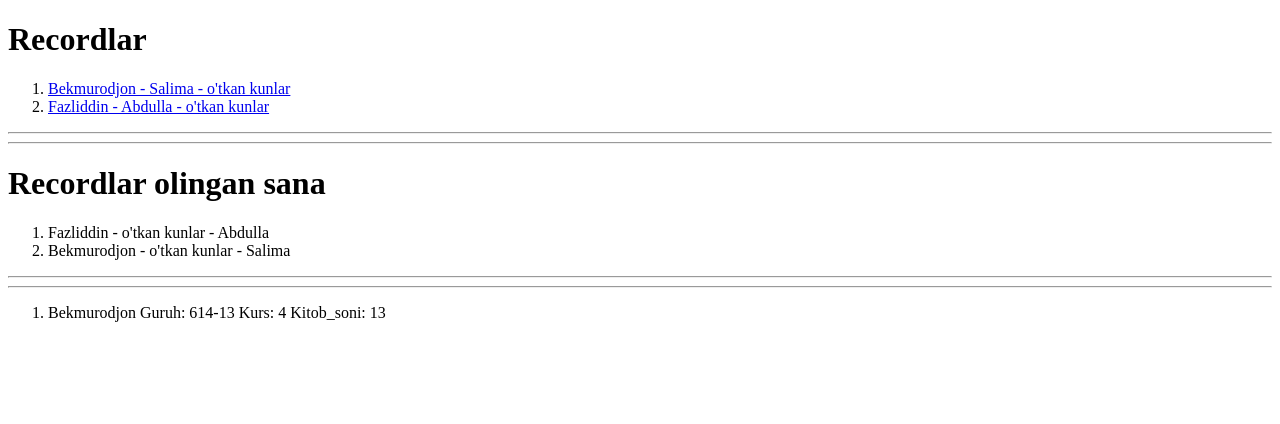
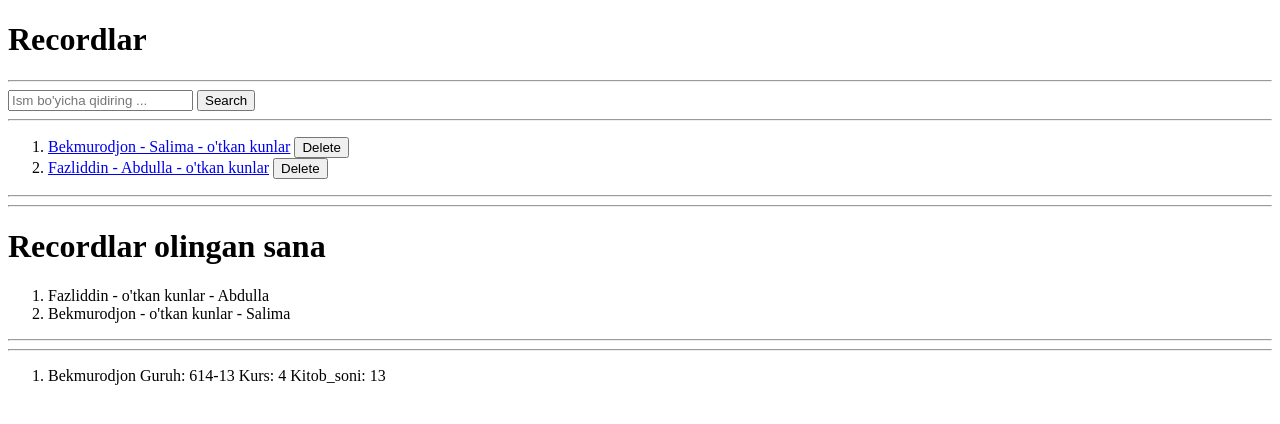
Before and after one commit to maxmudov1117/kutubxona, a Django app: page /record/ in a window 1280 px wide. Shown: the top 424 px of the page. Run offline with Django 5.2, Linux system fonts and the light colour scheme; data comes from the database, SQL or seed files in the repository; both versions use the stored data as it was after the commit.

Commit message:
delete search

```diff
--- a/core/urls.py
+++ b/core/urls.py
@@ -10,9 +10,13 @@ urlpatterns = [
     path('', home_page),
     path('muallif/', muallif_list),
     path("muallif/<int:muallif_id>/",tanlangan_view ),
+    path("muallif/<int:pk>/delete/confirm/",muallif_confirm_delete_view ),
+    path("muallif/<int:pk>/delete/",muallif_delete ),
     path('kitob/',kitob_view),
     path("kitob/<int:kitob_id>/",tanlangan_kitob_view, name="tanlangan_kitob"),
     path("record/", record_view),
+    path("record/<int:pk>/delete/confirm/", record_delete_confirm_view),
+    path("record/<int:pk>/delete/", record_delete_view),
     path("tirik/", tirik_view),
     path("order/<int:record_id>/",tanlangan_record_view, name="tanlangan_record_view")
 ]
--- a/main/views.py
+++ b/main/views.py
@@ -1,4 +1,4 @@
-from django.shortcuts import render, get_object_or_404
+from django.shortcuts import render, get_object_or_404, redirect
 
 from django.http import HttpResponse
 from .models import *
@@ -16,13 +16,33 @@ def muallif_list(request):
     eng_katta = Muallif.objects.order_by("-kitob_soni")[:3]
     katta_yosh = Muallif.objects.order_by("tugilgan_sana")[:3]
     eng_kop_kitob = Muallif.objects.filter(kitob_soni__lt=10)
+    search = request.GET.get('search')
+
+    if search:
+        mualliflar = mualliflar.filter(ism__contains=search)
+
     context = {
         'mualliflar' : mualliflar,
         'eng_katta' : eng_katta,
         'katta_yosh' : katta_yosh,
         'eng_kop_kitob' : eng_kop_kitob,
+        'search':search,
     }
     return render(request,"muallif.html", context=context)
+
+def muallif_confirm_delete_view(request, pk):
+    muallif = get_object_or_404(Muallif, pk=pk)
+    context = {
+        'muallif':muallif,
+    }
+    return render(request, "muallif_confirm_delete.html", context=context)
+
+
+def muallif_delete(request,pk):
+    muallif = get_object_or_404(Muallif,pk=pk)
+    muallif.delete()
+    return redirect("/muallif/")
+
 
 def tanlangan_view(request, muallif_id):
     muallif = Muallif.objects.get(id=muallif_id)
@@ -60,12 +80,31 @@ def record_view(request):
     recordlar = Record.objects.all()
     record_sana = Record.objects.order_by("-olingan_sana")[:3]
     bitiruvchilar = Record.objects.filter(talaba__kurs=4)
+    search = request.GET.get('search')
+
+    if search:
+        recordlar = recordlar.filter(talaba__ism__contains=search)
+
     context = {
         "recordlar":recordlar,
         'record_sana':record_sana,
         'bitiruvchilar' : bitiruvchilar,
+        'search':search,
     }
     return render(request,"record.html", context = context)
+
+def record_delete_confirm_view(request,pk):
+    record = get_object_or_404(Record,pk=pk)
+    context = {
+        "record":record,
+    }
+    return render(request, "record_delete_confirm.html", context=context)
+
+
+def record_delete_view(request,pk):
+    record = get_object_or_404(Record,pk=pk)
+    record.delete()
+    return redirect("/record/")
 
 def tirik_view(request):
     tiriklar = Muallif.objects.filter(tirik=True)
--- a/templates/record.html
+++ b/templates/record.html
@@ -6,9 +6,20 @@
 </head>
 <body>
 <h1>Recordlar</h1>
+<hr>
+<form>
+    <input type="text" name="search" placeholder="Ism bo'yicha qidiring ..." {% if search %} value="{{search}}" {% endif %}>
+    <button>Search</button>
+</form>
+<hr>
+
 <ol>
   {% for record in recordlar %}
-    <li><a href="/order/{{record.id}}/">{{ record.talaba }} - {{record.admin}} - {{record.kitob}}</a></li>
+    <li><a href="/order/{{record.id}}/">{{ record.talaba }} - {{record.admin}} - {{record.kitob}}</a>
+        <a href="/record/{{record.id}}/delete/confirm">
+            <button>Delete</button>
+        </a>
+    </li>
   {% endfor %}
 </ol>
 <hr>
```
Also changed, not shown: templates/home.html (+4 -4 lines), templates/muallif.html (+10 -2 lines), templates/muallif_confirm_delete.html (added, +15 -0 lines), templates/record_delete_confirm.html (added, +16 -0 lines), db.sqlite3.
